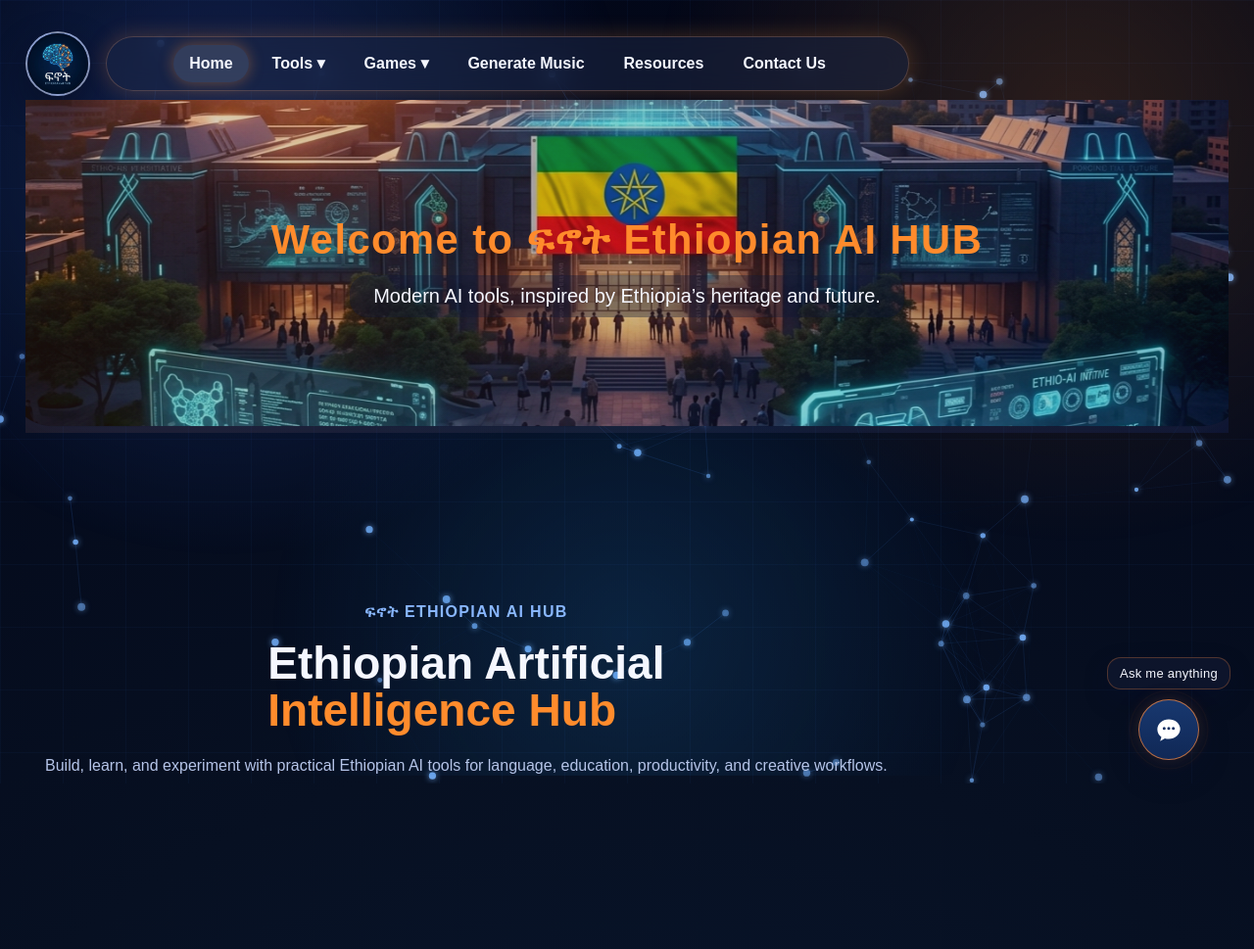
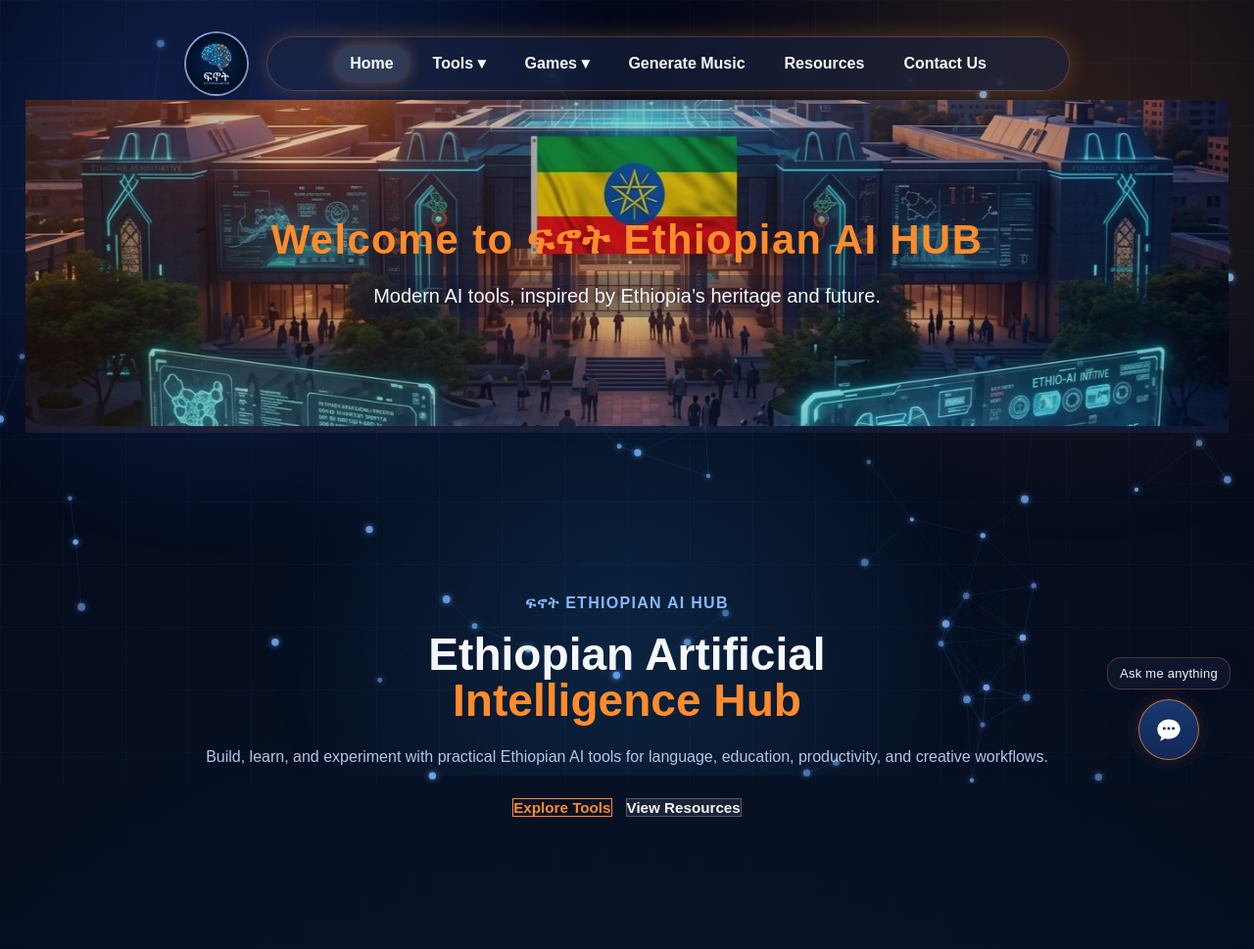
Before and after one commit to samuelabera21/Samuel_AI_Tools_App, a Flask app: page / in a window 1280 px wide. Shown: the top 969 px of the page at 98% size. Run offline with Flask 3, Linux system fonts and the light colour scheme.

Commit message:
ui mobile first

```diff
--- a/static/css/base.css
+++ b/static/css/base.css
@@ -631,8 +631,13 @@ main :where(button, input, select, textarea, .btn-primary, .hero-cta, .scene-cta
 
 
 @media (min-width: 701px) {
+  .hero-topbar {
+    justify-content: center;
+    gap: 18px;
+  }
+
   .hero-menu {
-    flex: 1;
+    flex: 0 1 auto;
   }
 
   .hero-menu-summary {
@@ -641,7 +646,8 @@ main :where(button, input, select, textarea, .btn-primary, .hero-cta, .scene-cta
 
   .hero-nav {
     display: flex;
-    flex: 1;
+    flex: 0 1 auto;
+    width: min(820px, calc(100vw - 170px));
     max-width: 820px;
     justify-content: center;
   }
--- a/static/css/home.css
+++ b/static/css/home.css
@@ -305,7 +305,7 @@ main {
 	flex-direction: column;
 	align-items: center;
 	justify-content: center;
-	display: inline-flex;
+	text-align: center;
 	padding: 64px 16px 38px;
 }
 
@@ -333,6 +333,8 @@ main {
 .hero-copy {
 	margin-top: 22px;
 	max-width: 870px;
+	margin-left: auto;
+	margin-right: auto;
 	color: var(--muted);
 	font-size: clamp(18px, 1.8vw, 30px);
 	line-height: 1.35;
@@ -351,7 +353,6 @@ main {
 	text-decoration: none;
 	color: var(--accent);
 	font-weight: 800;
-		display: none;
 	border: 1px solid #ff8a3d;
 	background: transparent;
 	transition: background 0.3s ease, color 0.3s ease, box-shadow 0.3s ease, transform 0.3s ease;
@@ -367,8 +368,6 @@ main {
 	background: #ff8a3d;
 	color: #ffffff;
 	box-shadow: 0 0 20px rgba(255, 140, 70, 0.5);
-		display: grid;
-	}
 	transform: translateY(-2px);
 }
 
@@ -381,6 +380,10 @@ main {
 	margin-top: 28px;
 	margin-bottom: 26px;
 }
+
+.games-story .tools-story-backdrop {
+	background:
+		radial-gradient(circle at 18% 26%, rgba(62, 125, 255, 0.2), transparent 40%),
 		radial-gradient(circle at 80% 22%, rgba(75, 137, 255, 0.24), transparent 38%),
 		repeating-linear-gradient(90deg, rgba(79, 134, 246, 0.08) 0 1px, transparent 1px 82px);
 }
@@ -1544,13 +1547,19 @@ main {
 }
 
 @media (min-width: 701px) {
+	.hero-topbar {
+		justify-content: center;
+		gap: 18px;
+	}
+
 	.hero-menu {
-		flex: 1;
+		flex: 0 1 auto;
 	}
 
 	.hero-nav {
 		display: flex;
-		flex: 1;
+		flex: 0 1 auto;
+		width: min(820px, calc(100vw - 170px));
 		max-width: 820px;
 		justify-content: center;
 	}
```
